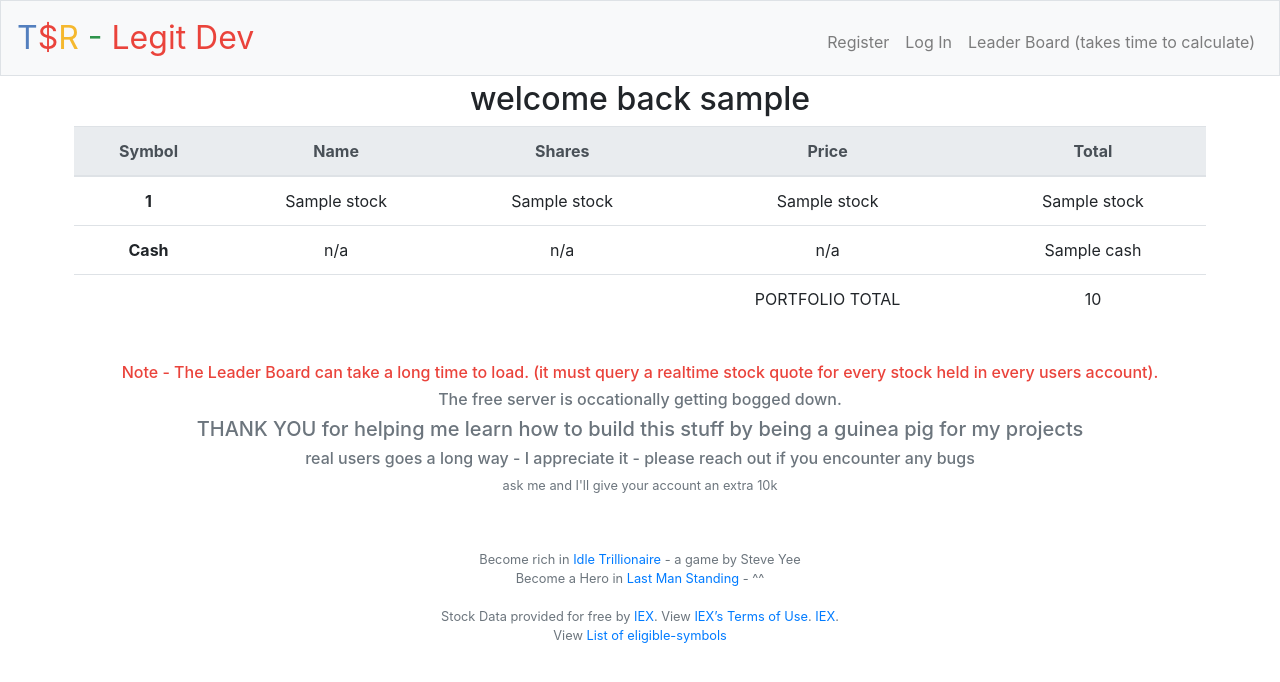
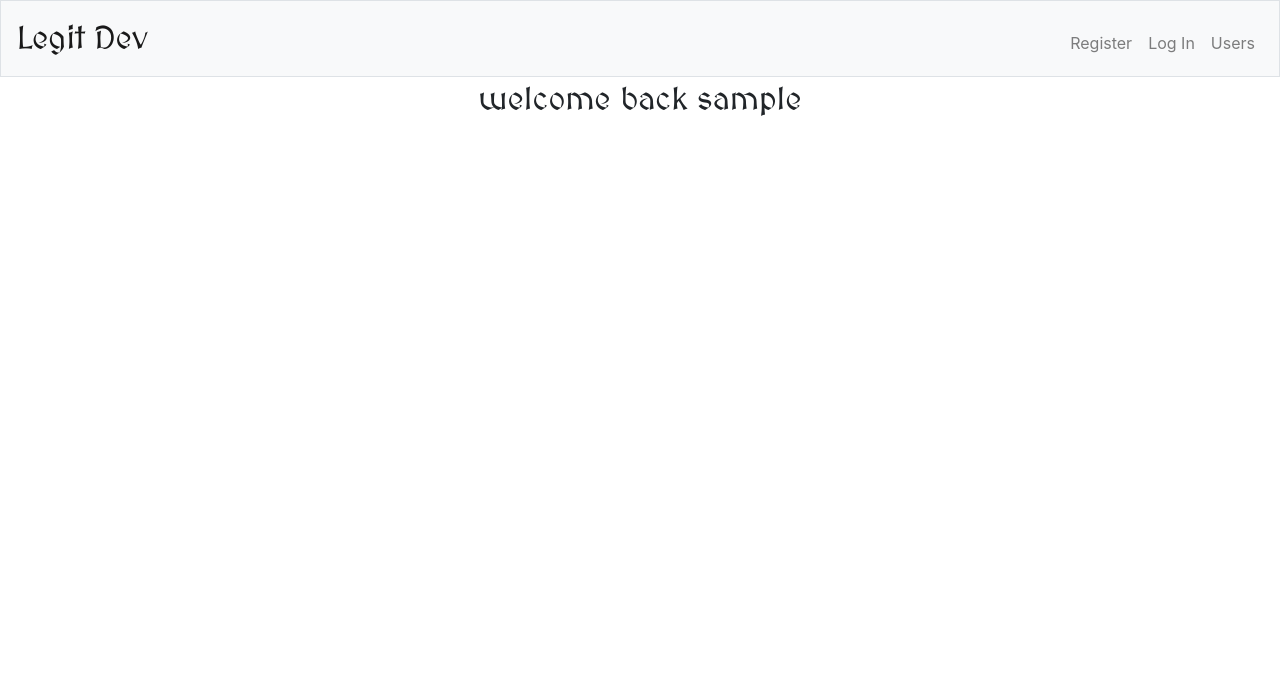
Before and after one commit to theslantedroom/legitdev, a Flask app: template templates/index.html in a window 1280 px wide. Shown: the top 682 px of the page. Run offline with Flask 2, Linux system fonts and the light colour scheme; the template is opened without the code that fills it: most values are stand-ins (such as "Sample title", 1, 10 or a date in 2020); some libraries are stand-ins or nearby versions.

Commit message:
push update

```diff
--- a/application.py
+++ b/application.py
@@ -23,7 +23,7 @@ from tempfile import mkdtemp
 from werkzeug.exceptions import default_exceptions, HTTPException, InternalServerError
 from werkzeug.security import check_password_hash, generate_password_hash
 from operator import itemgetter
-from helpers import apology, login_required, lookup, usd, lookupLeader
+from helpers import apology, login_required, usd
 
 # Configure application
 app = Flask(__name__)
@@ -67,130 +67,22 @@ def index():
     """Show portfolio of stocks"""
     userId = session["user_id"]
     # Query  database for INFO
-    rows = db.execute("SELECT * FROM portfolio WHERE id = :user",
-                          user=userId)
-    cash = db.execute("SELECT cash FROM users WHERE id = :user",
-                          user=userId)[0]['cash']
+
     username = db.execute("SELECT username FROM users WHERE id = :user",
                           user=userId)[0]['username']
 
-    # pass  list of lists to the template page
-    total = cash
-    stocks = []
-
-    for index, row in enumerate(rows):
-        details = lookup(row['symbol'])
-
-        # create a list
-        currentStock = list((details['symbol'], details['name'], row['shares'], details['price'], round(details['price'] * row['shares'], 2)))
-        # add the list to the stocks list
-        stocks.append(currentStock)
-        total += stocks[index][4]
-
-    stocksConverted = stocks
-    for key, stock in enumerate(stocks):
-        # convert to formated string fro display
-        stocksConverted[key][3] = "${:,.2f}".format(stocks[key][3])
-        stocksConverted[key][4] = "${:,.2f}".format(stocks[key][4])
-
-    cashConverted = "${:,.2f}".format(cash)
-    totalConverted = "${:,.2f}".format(total)
-
-    return render_template("index.html", stocks=stocksConverted, cash=cashConverted, total=totalConverted, username=username)
+    return render_template("index.html", username=username)
 
 @app.route("/buy", methods=["GET", "POST"])
 @login_required
 def buy():
-    """Buy shares of stock"""
-    if request.method == "GET":
-        return render_template("buy.html")
+    return redirect("/")
 
-    if request.method == "POST":
-        # store data from buy form
-        Userid = session["user_id"]
+@app.route("/sell", methods=["GET", "POST"])
+@login_required
+def sell():
+    return redirect("/")
 
-        stringAmount = request.form.get("amount")
-
-        try:
-            if float(stringAmount) < 0:
-                # print(1)
-                return apology("Must buy at least one stock")
-        except:
-            # print(2)
-            return apology("Must buy at least one stock", 400)
-
-        symbol = request.form.get("symbol").upper()
-
-        try:
-            buyCount = float(stringAmount)
-        except:
-            # print(3)
-            return apology("Must buy at least one stock")
-
-        if not lookup(symbol):
-            # print(4)
-            return apology("Could not find the stock")
-
-        username = str(db.execute("SELECT username FROM users WHERE id = :id", id=Userid)[0]['username'])
-
-        # Calculate total value of the transaction
-        bookcost = lookup(symbol)['price']
-        company = lookup(symbol)['name']
-        totalCost = buyCount * bookcost
-
-        # Check if current CASH is enough
-        currentCash = db.execute("SELECT cash FROM users WHERE id = :user", user=Userid)[0]['cash']
-        # print(currentCash)
-        if currentCash < totalCost:
-            return apology("You don't have enough money")
-
-        # Check if user already owns this stocks
-        stocktobuy = db.execute("SELECT shares FROM portfolio WHERE id = :id AND symbol = :symbol", id=Userid, symbol=symbol)
-        # print(stocktobuy)
-
-        # Insert new row into the stock table
-        if not stocktobuy:
-            db.execute("INSERT INTO portfolio(id, username, symbol, stockname, shares) VALUES (:id, :username, :symbol, :stockname, :shares)",
-                        id=Userid, username=username, symbol=symbol, stockname=company, shares=buyCount)
-            # update caluated values
-            # bookcost = 0
-            # total = 0
-        #add to existing holdings
-        else:
-            newTotal = buyCount
-            newTotal += stocktobuy[0]['shares']
-            db.execute("UPDATE portfolio SET shares = :shares WHERE id = :id AND symbol = :symbol",
-                id=Userid, symbol=symbol, shares=newTotal)
-
-        # update user cash
-        remainingCash = round((currentCash - totalCost),2)
-        db.execute("UPDATE users SET cash = :cash WHERE id = :user", cash=remainingCash, user=Userid)
-
-        # Update history table
-        db.execute("INSERT INTO history(id, symbol, shares, value) VALUES (:id, :symbol, :shares, :value)",
-                id=Userid, symbol=symbol, shares=buyCount, value=totalCost)
-
-        return redirect("/")
-
-@app.route("/history")
-@login_required
-def history():
-    Userid = session["user_id"]
-    """Show history of transactions"""
-
-    # query database with the transactions history
-    rows = db.execute("SELECT * FROM history WHERE id = :id", id=Userid)
-
-    # pass a list of lists to the template page
-    history = []
-    for row in rows:
-        tradeDetails = lookup(row['symbol'])
-        trade = list((tradeDetails['symbol'], tradeDetails['name'], row['shares'], "${:,.2f}".format(row['value']), row['date']))
-        history.append(trade)
-
-
-    # redirect user to index page
-    return render_template("history.html", history=history)
 
 @app.route("/login", methods=["GET", "POST"])
 def login():
@@ -238,19 +130,6 @@ def logout():
     # Redirect user to login form
     return redirect("/")
 
-@app.route("/quote", methods=["GET", "POST"])
-@login_required
-def quote():
-    """Get stock quote."""
-    if request.method == "GET":
-        return render_template("quote.html", stock="")
-
-    if request.method == "POST":
-        stock = lookup(request.form.get("stock"))
-        if not stock:
-            return apology("That stock does not exist")
-
-        return render_template("quote.html", stock=stock)
 
 @app.route("/register", methods=["GET", "POST"])
 def register():
@@ -284,64 +163,11 @@ def register():
 
         return redirect("/")
 
-@app.route("/sell", methods=["GET", "POST"])
-@login_required
-def sell():
-
-    userid = session["user_id"]
-    """Sell shares of stock"""
-    if request.method == "GET":
-        # query database with the transactions history
-        rows = db.execute("SELECT symbol, shares FROM portfolio WHERE id = :userid", userid=userid)
-
-        # create a dictionary with the availability of the stocks
-        stocksHeld = {}
-        for row in rows:
-            stocksHeld[row['symbol']] = row['shares']
-
-        return render_template("sell.html", stocksHeld=stocksHeld)
-
-    if request.method == "POST":
-        Userid = session["user_id"]
-        # collect relevant informations
-        try:
-            sellCount=int(request.form.get("sellCount"))
-        except:
-            return apology("you must sell at least 0ne stock")
-        symbol=request.form.get("symbol")
-        price=lookup(symbol)["price"]
-        value=round(price*sellCount)
-
-        # Update portfolio table
-        heldbefore = db.execute("SELECT shares FROM portfolio WHERE id = :user AND symbol = :symbol", symbol=symbol, user=Userid)[0]['shares']
-        heldafter = heldbefore - sellCount
-
-        # stop the transaction if the user does not have enough stocks
-        if heldafter < 0:
-            return apology("You hold that stock, but not that many!")
-
-        # delete stock from table if we sold out all stocks
-        if heldafter == 0:
-            db.execute("DELETE FROM portfolio WHERE id = :user AND symbol = :symbol", symbol=symbol, user=Userid)
-        # else update with new count
-        else:
-            db.execute("UPDATE portfolio SET shares = :shares WHERE id = :user AND symbol = :symbol",
-                          symbol=symbol, user=Userid, shares=heldafter)
-        #update user's cash
-        cash = db.execute("SELECT cash FROM users WHERE id = :user",
-                          user=Userid)[0]['cash']
-        cashRemaining = cash + (price * sellCount)
-        db.execute("UPDATE users SET cash = :cash WHERE id = :user",
-                          cash=cashRemaining, user=Userid)
-        # Update history table
-        db.execute("INSERT INTO history(id, symbol, shares, value) VALUES (:id, :symbol, :shares, :value)",
-                id=Userid, symbol=symbol, shares=-sellCount, value=value)
-
-        return redirect("/")
 
 
-@app.route("/leaderboard", methods=["GET", "POST"])
-def leaderboard():
+
+@app.route("/showusers", methods=["GET", "POST"])
+def showusers():
 
     if request.method == "GET":
         users = db.execute("SELECT username, id FROM users")
@@ -350,28 +176,8 @@ def leaderboard():
         for user in users:
             userdata = list((user['username'], user['id']))
             listUsers.append(userdata)
-        # query database for a list of all the users /list of dicts
 
-        # for user in listUsers:
-        #     holdingValue = 0
-        #     holdings = db.execute("SELECT shares, symbol FROM portfolio WHERE username = :username", username=user[0])
-        #     for stock in holdings:
-        #         stockPrice = lookupLeader(stock['symbol'])
-        #         value = stock['shares'] * stockPrice
-        #         holdingValue += value
-        #         user[1] = round(holdingValue, 2)
-
-        # for user in listUsers:
-        #     net = round(user[2] + user[1],0)
-        #     user[3] = "${:,.0f}".format(user[1])
-        #     user[4] = "${:,.0f}".format(user[2])
-        #     user[5] = "${:,.0f}".format(net)
-        #     user[6] = net
-
-        # sortedLeader = sorted(listUsers, key=itemgetter(6), reverse=True)
-        # # print(listUsers)
-
-    return render_template("leaderboard.html", listUsers=listUsers)
+    return render_template("showusers.html", listUsers=listUsers)
 
 def errorhandler(e):
     """Handle error"""
--- a/static/styles.css
+++ b/static/styles.css
@@ -20,6 +20,10 @@ nav .navbar-brand .yellow
 nav .navbar-brand .green
 {
     color: #2e944b;
+}
+
+.textmedieval {
+    font-family: 'MedievalSharp', cursive;
 }
 
 main .form-control
--- a/templates/index.html
+++ b/templates/index.html
@@ -5,41 +5,6 @@
 {% endblock %}
 
 {% block main %}
-<h2>welcome back {{ username }}</h2>
-    <table class="table">
-      <thead class="thead-light">
-        <tr>
-          <th scope="col">Symbol</th>
-          <th scope="col">Name</th>
-          <th scope="col">Shares</th>
-          <th scope="col">Price</th>
-          <th scope="col">Total</th>
-        </tr>
-      </thead>
-      <tbody>
-    {% for stock in stocks %}
-      <tr>
-        <th scope="row">{{ stock[0] }}</th>
-        <td>{{ stock[1] }}</td>
-        <td>{{ stock[2] }}</td>
-        <td>{{ stock[3] }}</td>
-        <td>{{ stock[4] }}</td>
-      </tr>
-    {% endfor %}
-      <tr>
-        <th scope="row">Cash</th>
-        <td>n/a</td>
-        <td>n/a</td>
-        <td>n/a</td>
-        <td>{{ cash }}</td>
-      </tr>
-      <tr>
-        <th scope="row"></th>
-        <td></td>
-        <td></td>
-        <td>PORTFOLIO TOTAL</td>
-        <td>{{ total }}</td>
-      </tr>
-      </tbody>
-    </table>
+<h2 class="textmedieval">welcome back {{ username }}</h2>
+
 {% endblock %}
--- a/templates/layout.html
+++ b/templates/layout.html
@@ -14,6 +14,8 @@
         <link href="/static/favicon.ico" rel="icon">
 
         <link href="/static/styles.css" rel="stylesheet">
+        <link rel="preconnect" href="https://fonts.gstatic.com">
+        <link href="https://fonts.googleapis.com/css2?family=MedievalSharp&display=swap" rel="stylesheet">
 
         <!-- http://getbootstrap.com/docs/4.5/ -->
         <script src="https://code.jquery.com/jquery-3.5.1.slim.min.js" integrity="sha384-DfXdz2htPH0lsSSs5nCTpuj/zy4C+OGpamoFVy38MVBnE+IbbVYUew+OrCXaRkfj" crossorigin="anonymous"></script>
@@ -26,19 +28,19 @@
     <body>
 
         <nav class="navbar navbar-expand-md navbar-light bg-light border">
-            <a class="navbar-brand" href="/"><span class="blue">T</span><span class="red">$</span><span class="yellow">R</span><span class="green"> - </span> <span class="red">Legit Dev </span></a>
+            <a class="navbar-brand" href="/"><span class="brown textmedieval">Legit Dev </span></a>
             <button aria-controls="navbar" aria-expanded="false" aria-label="Toggle navigation" class="navbar-toggler" data-target="#navbar" data-toggle="collapse" type="button">
                 <span class="navbar-toggler-icon"></span>
             </button>
             <div class="collapse navbar-collapse" id="navbar">
                 {% if session.user_id %}
                     <ul class="navbar-nav mr-auto mt-2">
-                        <li class="nav-item"><a class="nav-link" href="/">Portfolio</a></li>
-                        <li class="nav-item"><a class="nav-link" href="/quote">Quote</a></li>
+                        <li class="nav-item"><a class="nav-link" href="/">Profile</a></li>
+                        <!-- <li class="nav-item"><a class="nav-link" href="/quote">Quote</a></li>
                         <li class="nav-item"><a class="nav-link" href="/buy">Buy</a></li>
                         <li class="nav-item"><a class="nav-link" href="/sell">Sell</a></li>
-                        <li class="nav-item"><a class="nav-link" href="/history">History</a></li>
-                        <li class="nav-item"><a class="nav-link" href="/leaderboard">Leader Board (takes time to calculate)</a></li>
+                        <li class="nav-item"><a class="nav-link" href="/history">History</a></li> -->
+                        <li class="nav-item"><a class="nav-link" href="/showusers">Users</a></li>
                     </ul>
                     <ul class="navbar-nav ml-auto mt-2">
                         <li class="nav-item"><a class="nav-link" href="/logout">Log Out</a></li>
@@ -47,7 +49,7 @@
                     <ul class="navbar-nav ml-auto mt-2">
                         <li class="nav-item"><a class="nav-link" href="/register">Register</a></li>
                         <li class="nav-item"><a class="nav-link" href="/login">Log In</a></li>
-                        <li class="nav-item"><a class="nav-link" href="/leaderboard">Leader Board (takes time to calculate)</a></li>
+                        <li class="nav-item"><a class="nav-link" href="/showusers">Users</a></li>
                     </ul>
                 {% endif %}
             </div>
@@ -66,21 +68,7 @@
         </main>
 
         <footer class="small text-center text-muted">
-            <br>
-            <h6 id="note">Note - The Leader Board can take a long time to load. (it must query a realtime stock quote for every stock held in every users account).</h6>
-            <h6>The free server is occationally getting bogged down.</h6>
-            <h5>THANK YOU for helping me learn how to build this stuff by being a guinea pig for my projects</h5>
-            <h6>real users goes a long way - I appreciate it - please reach out if you encounter any bugs</h6>
-            <P>ask me and I'll give your account an extra 10k</P>
-            <p></p>
 
-            <br>
-            <br>
-            Become rich in <a href="https://www.idletrillionaire.com/">Idle Trillionaire</a> - a game by Steve Yee <br>
-            Become a Hero in <a href="https://theslantedroom.github.io/Last-Man-Standing-Mini-Game/">Last Man Standing</a> - ^^ <br><br>
-            Stock Data provided for free by <a href="https://iextrading.com/developer">IEX</a>. View <a href="https://iextrading.com/api-exhibit-a/">IEX’s Terms of Use</a>.
-            <a href="https://iextrading.com/developer">IEX</a>.
-            <br> View <a href="https://iextrading.com/trading/eligible-symbols/">List of eligible-symbols</a>
 
         </footer>
 
--- a/templates/login.html
+++ b/templates/login.html
@@ -5,7 +5,7 @@
 {% endblock %}
 
 {% block main %}
-<h2>Start Trading - Don't forget to check the Leader Board</h2>
+<h2>Login Page</h2>
 <a class="nav-link" href="/register">Click here to Register for a new account</a>
 <h3>Login with Existing Account</h3>
     <form action="/login" method="post">
```
Also changed, not shown: helpers.py (+0 -41 lines), templates/showusers.html (renamed from templates/leaderboard.html, +4 -8 lines).
